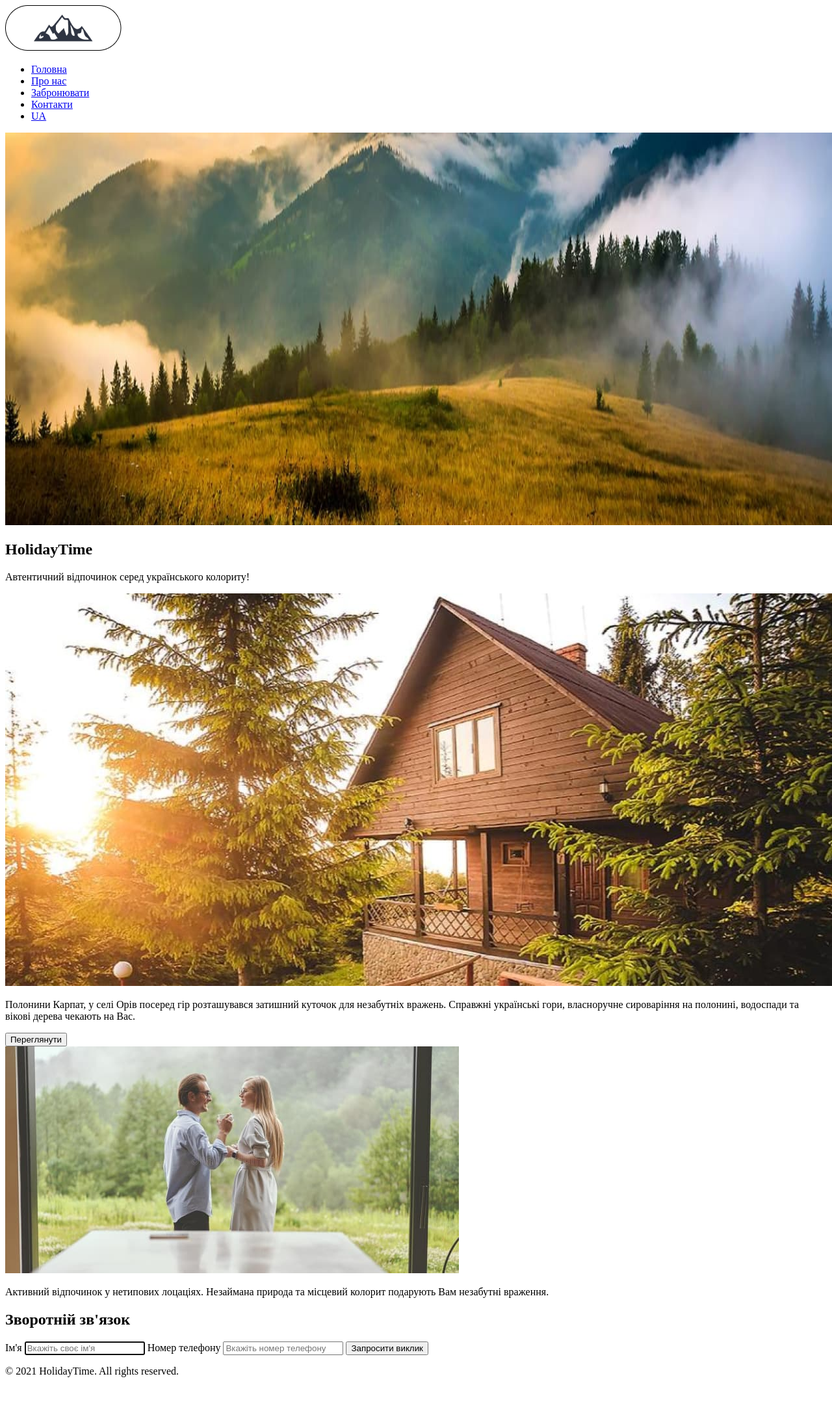
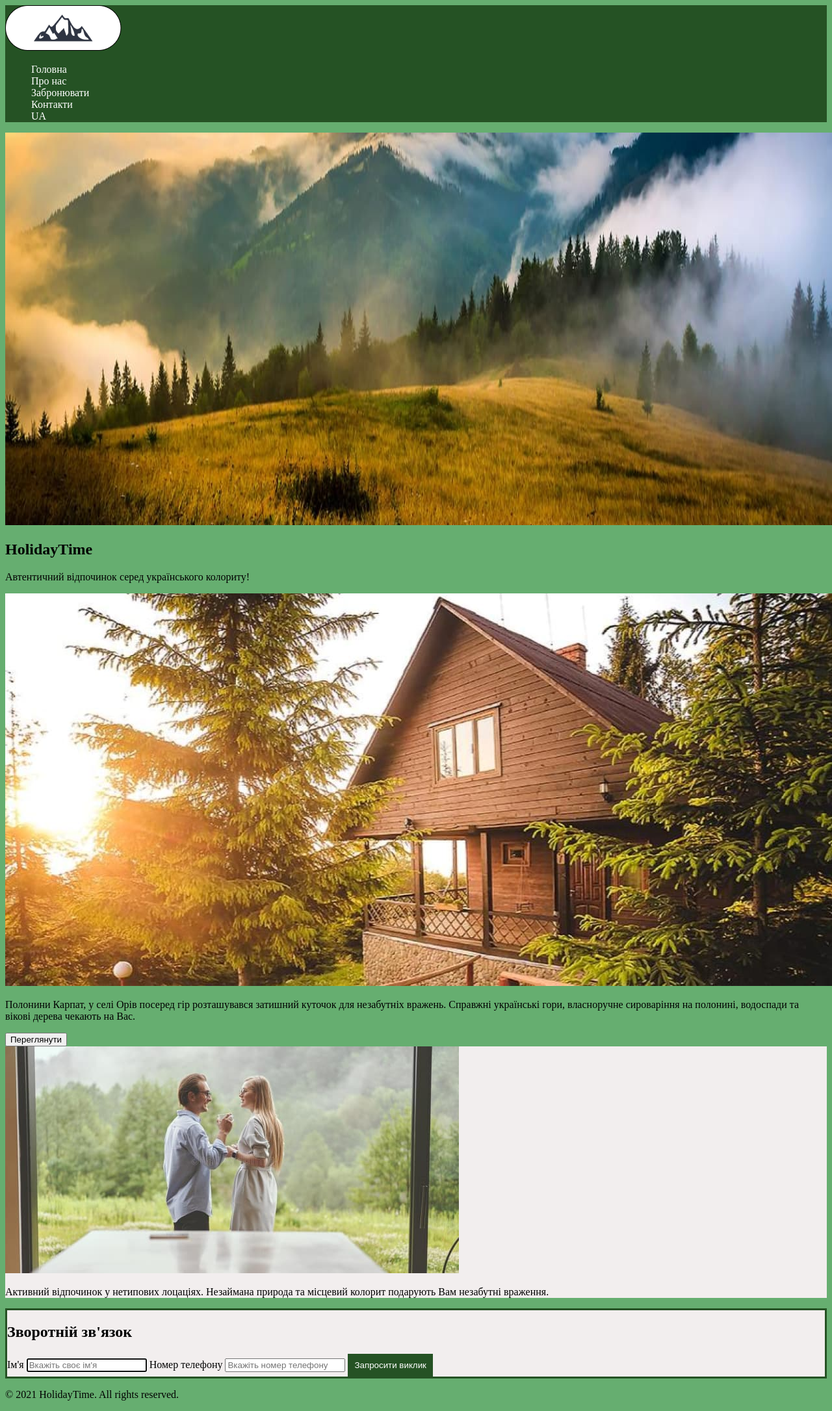
Before and after one commit to Dikhtiar-Tania96/Holidays-Time-Site, a plain HTML site: page index.html in a window 1280 px wide. Shown: the top 2171 px of the page at 65% size. Before the commit the page ends 2135 px from the top, so only its background shows below. Drawn offline with Linux system fonts and the light colour scheme.

Commit message:
add css file

```diff
--- /dev/null
+++ b/css/style.css
@@ -0,0 +1,48 @@
+body{
+    background-color: #66ae70;
+    color: black;
+}
+.header-block{
+   background-color: #255224;
+
+}
+
+.header-list{
+    list-style: none;
+}
+
+.header-nav-link{
+    color: white;
+    cursor: pointer;
+    text-decoration: none;
+}
+
+.header-nav-link:hover{
+    color: rgb(88, 233, 80);
+    font-size: 18px;
+    text-decoration: underline;
+}
+
+.section-people{
+    background-color: #F2EEEE;
+}
+
+.form{
+    background-color: #F2EEEE;
+    border: 3px solid #255224;
+}
+
+.button{
+    background-color: #255224;
+    border: none;
+    color: white;
+    padding: 10px;
+    cursor: pointer;
+}
+
+.button:hover {
+background-color: rgb(9, 240, 78);
+color: black;
+border: 1px solid black;
+box-shadow: 10px 5px 5px rgb(13, 64, 22);
+}
--- a/index.html
+++ b/index.html
@@ -4,31 +4,43 @@
     <meta charset="UTF-8" />
     <meta name="viewport" content="width=device-width, initial-scale=1.0" />
     <title>Holiday Time</title>
+    <link rel="stylesheet" href="./css/style.css" />
   </head>
-  <body>
+  <body class="body">
     <header>
-      <nav>
-        <a href="/">
-          <img title="Photo is hotel" src="/images/logo.png" alt="Logo site" />
-        </a>
-        <ul>
-          <li><a href="#">Головна</a></li>
-          <li><a href="/about-site.html">Про нас</a></li>
-          <li><a href="/hotel-house.html">Забронювати</a></li>
-          <li><a href="/contacts.html">Контакти</a></li>
-          <li><a href="#">UA</a></li>
-        </ul>
-      </nav>
+      <section class="header-block">
+        <nav>
+          <a href="/">
+            <img
+              title="Photo is hotel"
+              src="/images/logo.png"
+              alt="Logo site"
+            />
+          </a>
+          <ul class="header-text">
+            <li class="header-list"><a href="#" class="header-nav-link">Головна</a></li>
+            <li class="header-list"><a href="/about-site.html" class="header-nav-link">Про нас</a></li>
+            <li class="header-list"><a href="/hotel-house.html" class="header-nav-link">Забронювати</a></li>
+            <li class="header-list"><a href="/contacts.html" class="header-nav-link">Контакти</a></li>
+            <li class="header-list"><a href="#" class="header-nav-link">UA</a></li>
+          </ul>
+        </nav>
+      </section>
     </header>
     <main>
       <!-- <img src="https://picsum.photos/id/237/500/400" alt="Picture in hotel"> -->
       <section>
-        <img src="/images/123451.jpg" alt="Forest picture" width="1488" height="604">
+        <img
+          src="/images/123451.jpg"
+          alt="Forest picture"
+          width="1488"
+          height="604"
+        />
         <h1>HolidayTime</h1>
         <p>Автентичний відпочинок серед українського колориту!</p>
       </section>
       <section>
-        <img src="/images/house_hotel.jpg" alt="House">
+        <img src="/images/house_hotel.jpg" alt="House" />
         <p>
           Полонини Карпат, у селі Орів посеред гір розташувався затишний куточок
           для незабутніх вражень. Справжні українські гори, власноручне
@@ -36,30 +48,39 @@
         </p>
         <button>Переглянути</button>
       </section>
-      <section>
+      <section class="section-people">
         <img src="/images/people.jpg" alt="People speaking" />
         <p>
           Активний відпочинок у нетипових лоцаціях. Незаймана природа та
           місцевий колорит подарують Вам незабутні враження.
         </p>
       </section>
-      <section>
+      <section class="form">
         <form autocomplete="on" novalidate>
           <h2>Зворотній зв'язок</h2>
           <label>
             Ім'я
-            <input type="name" name="user_name" autofocus placeholder="Вкажіть своє ім'я">
+            <input
+              type="name"
+              name="user_name"
+              autofocus
+              placeholder="Вкажіть своє ім'я"
+            />
           </label>
           <label>
             Номер телефону
-            <input type="tel" name="phone" placeholder="Вкажіть номер телефону">
+            <input
+              type="tel"
+              name="phone"
+              placeholder="Вкажіть номер телефону"
+            />
           </label>
-          <button type="submit">Запросити виклик</button>
+          <button type="submit" class="button">Запросити виклик</button>
         </form>
       </section>
     </main>
     <footer>
-        <p>© 2021 HolidayTime.  All rights reserved.</p>
+      <p>© 2021 HolidayTime. All rights reserved.</p>
     </footer>
   </body>
 </html>
```
